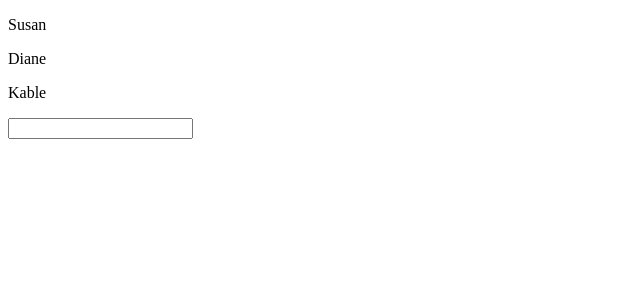
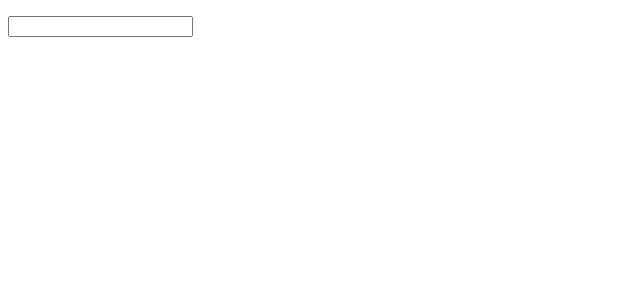
Before and after one commit to RedLeader12/ReactTest1, a React (Create React App) app: page / in a window 1280 px wide. Shown: the top 300 px of the page, without its empty margins (0-640 px from the left). Built offline with nearby package versions, Linux system fonts and the light colour scheme.

Commit message:
Added state of username to app component. No results are found due to the names being null or empty string

```diff
--- a/src/App.js
+++ b/src/App.js
@@ -3,12 +3,19 @@ import UserOutput from './UserOutput/UserOutput'
 import UserInput from './UserInput/UserInput'
 
 class App extends Component {
+
+  constructor(props){
+    super(props);
+    this.state = {
+      username: ''
+    };
+  }
   render() {
     return (
       <div className="App">
-        <UserOutput name='Susan'/>
-        <UserOutput name='Diane'/>
-        <UserOutput name='Kable'/>
+        <UserOutput name= {this.state.username}/>
+        <UserOutput name={this.state.username}/>
+        <UserOutput name={this.state.username}/>
         <UserInput />
       </div>
     );
```
